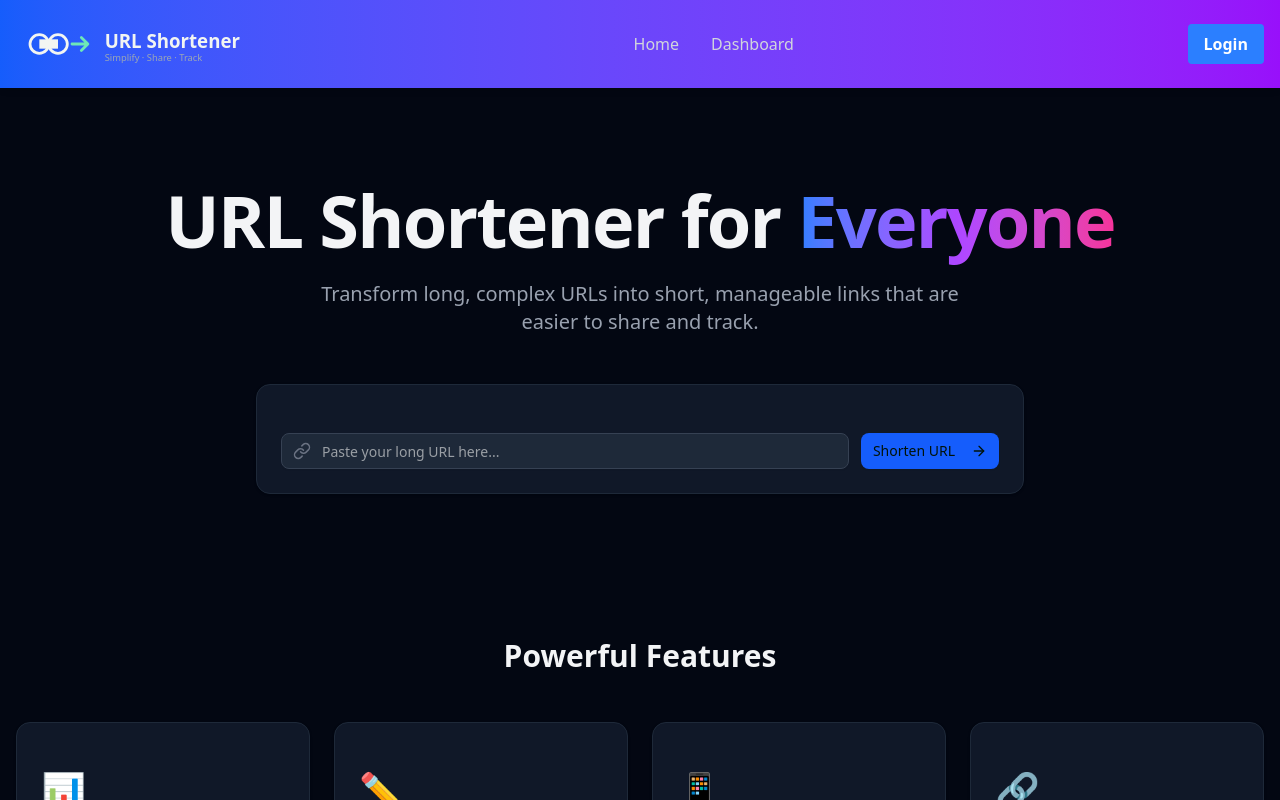
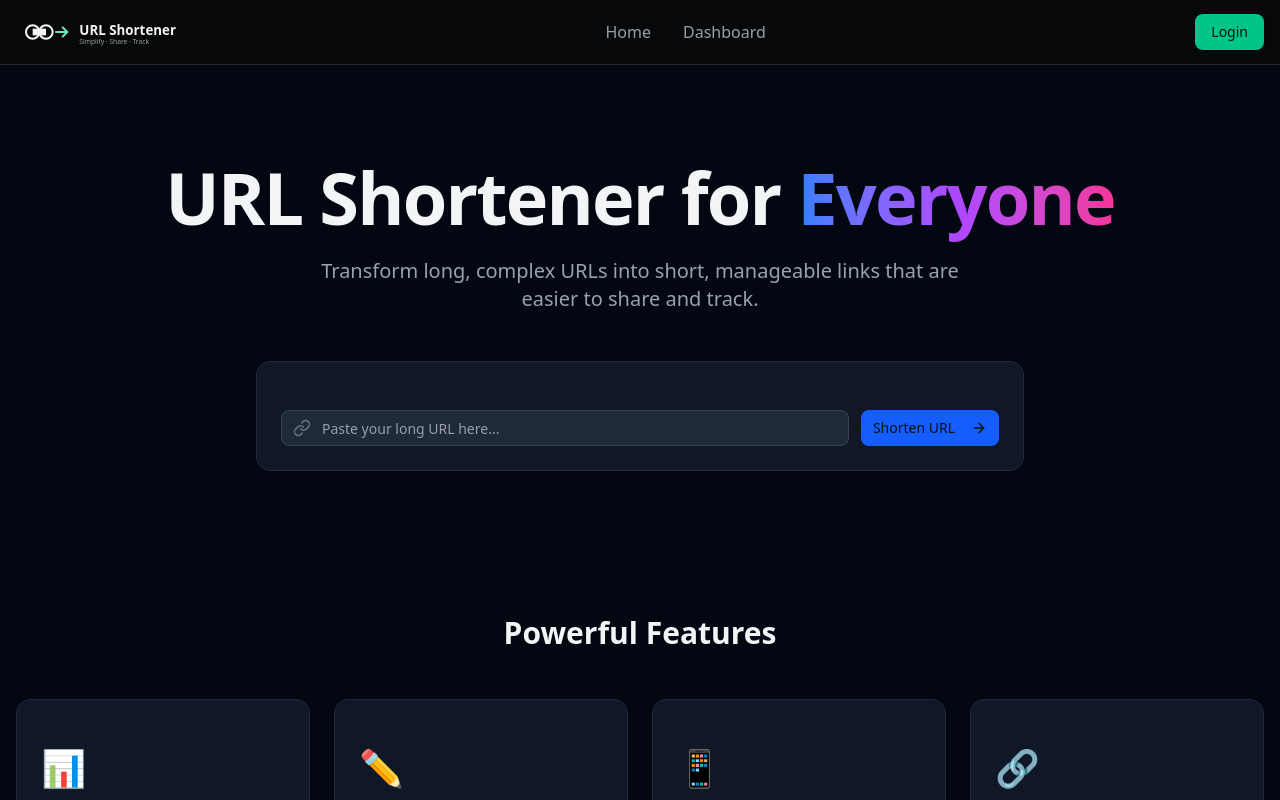
Before and after one commit to Aman-vijay/Url-Shrotner, a React (Vite) app in the folder frontend/: page / in a window 1280 px wide. Shown: the top 800 px of the page. Built offline with nearby package versions, Linux system fonts and the light colour scheme; no server answers.

Commit message:
refactor(frontend): rebuild header with Radix dropdown navigation

```diff
--- a/frontend/src/components/Header.jsx
+++ b/frontend/src/components/Header.jsx
@@ -2,6 +2,7 @@ import React, { useState } from "react";
 import { Link } from "react-router-dom";
 import { Button } from "@/components/ui/button";
 import { DropdownMenu, DropdownMenuContent, DropdownMenuItem, DropdownMenuLabel, DropdownMenuSeparator, DropdownMenuTrigger } from "@/components/ui/dropdown-menu";
+import { AlertDialog, AlertDialogAction, AlertDialogCancel, AlertDialogContent, AlertDialogDescription, AlertDialogFooter, AlertDialogHeader, AlertDialogTitle, AlertDialogTrigger } from "@/components/ui/alert-dialog";
 import { Avatar, AvatarFallback, AvatarImage } from "@/components/ui/avatar";
 import { LogOut, LinkIcon } from "lucide-react";
 import logo from "../assets/url-logo.svg";
@@ -11,7 +12,7 @@ import { useAuth } from "../Context/AuthContext";
 const Header = () => {
     const navigate = useNavigate();
     const { user, logout } = useAuth();
-    const [isMenuOpen, setIsMenuOpen] = useState(false);
+    const [confirmLogout, setConfirmLogout] = useState(false);
 
     const handleLogout = () => {
         logout();
@@ -19,96 +20,110 @@ const Header = () => {
     };
 
     return (
-        <header className="bg-gradient-to-r from-blue-600 to-purple-600 text-white shadow-md py-4 sticky top-0 z-50">
-            <div className="container mx-auto px-4 flex items-center justify-between">
+        <header className="bg-background border-b border-border sticky top-0 z-50">
+            <div className="container mx-auto px-4 flex items-center justify-between py-3">
                 <div className="logo">
-                    <Link to="/" className="text-2xl text-white font-bold hover:opacity-90 transition-all">
-                        <img src={logo} alt="URL Shortener" className="h-14" />
+                    <Link to="/" className="text-2xl font-bold hover:opacity-80 transition-opacity">
+                        <img src={logo} alt="URL Shortener" className="h-10" />
                     </Link>
                 </div>
 
                 {/* Mobile menu Button */}
-                <Button
-                    className="md:hidden text-gray-300 focus:outline-none"
-                    onClick={() => setIsMenuOpen(!isMenuOpen)}
-                >
-                    <svg className="w-6 h-6" fill="none" stroke="currentColor" viewBox="0 0 24 24">
-                        {isMenuOpen ? (
-                            <path strokeLinecap="round" strokeLinejoin="round" strokeWidth={2} d="M6 18L18 6M6 6l12 12" />
+                <DropdownMenu>
+                    <DropdownMenuTrigger asChild>
+                        <Button
+                            variant="ghost"
+                            size="sm"
+                            className="md:hidden text-muted-foreground focus:outline-none"
+                            aria-label="Open menu"
+                        >
+                            <svg className="w-6 h-6" fill="none" stroke="currentColor" viewBox="0 0 24 24" aria-hidden="true">
+                                <path strokeLinecap="round" strokeLinejoin="round" strokeWidth={2} d="M4 6h16M4 12h16M4 18h16" />
+                            </svg>
+                        </Button>
+                    </DropdownMenuTrigger>
+                    <DropdownMenuContent align="end" className="md:hidden">
+                        <DropdownMenuItem>
+                            <Link to="/" className="w-full">Home</Link>
+                        </DropdownMenuItem>
+                        <DropdownMenuItem>
+                            <Link to="/dashboard" className="w-full">Dashboard</Link>
+                        </DropdownMenuItem>
+                        <DropdownMenuSeparator />
+                        {user ? (
+                            <DropdownMenuItem className="text-destructive" onClick={() => setConfirmLogout(true)}>
+                                Logout
+                            </DropdownMenuItem>
                         ) : (
-                            <path strokeLinecap="round" strokeLinejoin="round" strokeWidth={2} d="M4 6h16M4 12h16M4 18h16" />
+                            <DropdownMenuItem>
+                                <Link to="/auth" className="w-full">Login</Link>
+                            </DropdownMenuItem>
                         )}
-                    </svg>
-                </Button>
+                    </DropdownMenuContent>
+                </DropdownMenu>
 
                 {/* Desktop Navigation */}
-                <nav className="hidden md:block">
+                <nav className="hidden md:block" aria-label="Main navigation">
                     <ul className="flex space-x-8">
-                        <li><Link to="/" className="text-gray-300 hover:text-blue-400 font-medium transition-colors">Home</Link></li>
-
-                        <li><Link to="/dashboard" className="text-gray-300 hover:text-blue-400 font-medium transition-colors">Dashboard</Link></li>
+                        <li><Link to="/" className="text-muted-foreground hover:text-foreground font-medium transition-colors">Home</Link></li>
+                        <li><Link to="/dashboard" className="text-muted-foreground hover:text-foreground font-medium transition-colors">Dashboard</Link></li>
                     </ul>
                 </nav>
 
                 <div className="hidden md:flex space-x-4">
                     {user ? (
                         <DropdownMenu>
-                            <DropdownMenuTrigger>
+                            <DropdownMenuTrigger aria-label="Account menu">
                                 <Avatar>
-                                    <AvatarImage src={user.avatar || "https://github.com/shadcn.png"} />
-                                    <AvatarFallback>{user.name?.[0] || "U"}</AvatarFallback>
+                                    <AvatarImage src={user.avatar} alt={`${user.name || user.username || "User"}'s avatar`} />
+                                    <AvatarFallback>{user.name?.[0] || user.username?.[0] || "U"}</AvatarFallback>
                                 </Avatar>
                             </DropdownMenuTrigger>
                             <DropdownMenuContent>
                                 <DropdownMenuLabel>{user.email}</DropdownMenuLabel>
                                 <DropdownMenuSeparator />
                                 <DropdownMenuItem>
-                                    <LinkIcon className="mr-2 w-4 h-4" />
-                                    <Link to="/dashboard" className=" ">
-
+                                    <LinkIcon className="mr-2 w-4 h-4" aria-hidden="true" />
+                                    <Link to="/dashboard" className="">
                                     My Links
                                     </Link>
                                 </DropdownMenuItem>
-                                <DropdownMenuItem className="text-red-400" onClick={handleLogout}>
-                                    <LogOut className="mr-2 w-4 h-4" />
+                                <DropdownMenuItem className="text-destructive" onClick={() => setConfirmLogout(true)}>
+                                    <LogOut className="mr-2 w-4 h-4" aria-hidden="true" />
                                     Logout
                                 </DropdownMenuItem>
                             </DropdownMenuContent>
                         </DropdownMenu>
                     ) : (
-                        <Link to="/auth" className="bg-blue-500 hover:bg-blue-600 text-white font-semibold py-2 px-4 rounded">
-                            Login
-                        </Link>
+                        <Button asChild>
+                            <Link to="/auth">Login</Link>
+                        </Button>
                     )}
                 </div>
             </div>
 
-            {/* Mobile menu */}
-            {isMenuOpen && (
-                <div className="md:hidden bg-gray-800 shadow-lg mt-4 py-3 px-4 absolute left-0 right-0 z-20">
-                    <ul className="space-y-3">
-                        <li><Link to="/" className="block text-gray-300 py-2 hover:text-blue-400 font-medium" onClick={() => setIsMenuOpen(false)}>Home</Link></li>
-
-                        <li><Link to="/dashboard" className="block text-gray-300 py-2 hover:text-blue-400 font-medium" onClick={() => setIsMenuOpen(false)}>Dashboard</Link></li>
-                        <li className="border-t border-gray-700 pt-3 mt-3 flex">
-                            {user ? (
-                                <Button className="w-full text-center py-2 text-white bg-red-500 hover:bg-red-600 rounded-lg font-medium"
-                                    onClick={() => {
-                                        handleLogout();
-                                        setIsMenuOpen(false);
-                                    }}>
-                                    Logout
-                                </Button>
-                            ) : (
-                                <Link to="/auth" className="w-full text-center py-2 text-blue-400 border border-blue-500 rounded-lg font-medium"
-                                    onClick={() => setIsMenuOpen(false)}>
-                                    Login
-                                </Link>
-                            )}
-                        </li>
-                    </ul>
-                </div>
-            )}
+            {/* Logout confirmation */}
+            <AlertDialog open={confirmLogout} onOpenChange={setConfirmLogout}>
+                <AlertDialogContent>
+                    <AlertDialogHeader>
+                        <AlertDialogTitle>Log out?</AlertDialogTitle>
+                        <AlertDialogDescription>
+                            You'll need to sign in again to manage your links. This won't delete any of your links.
+                        </AlertDialogDescription>
+                    </AlertDialogHeader>
+                    <AlertDialogFooter>
+                        <AlertDialogCancel onClick={() => setConfirmLogout(false)}>
+                            Cancel
+                        </AlertDialogCancel>
+                        <AlertDialogAction
+                            className="bg-destructive hover:bg-destructive/90 text-destructive-foreground"
+                            onClick={() => { setConfirmLogout(false); handleLogout(); }}
+                        >
+                            Log out
+                        </AlertDialogAction>
+                    </AlertDialogFooter>
+                </AlertDialogContent>
+            </AlertDialog>
         </header>
     );
 };
```
